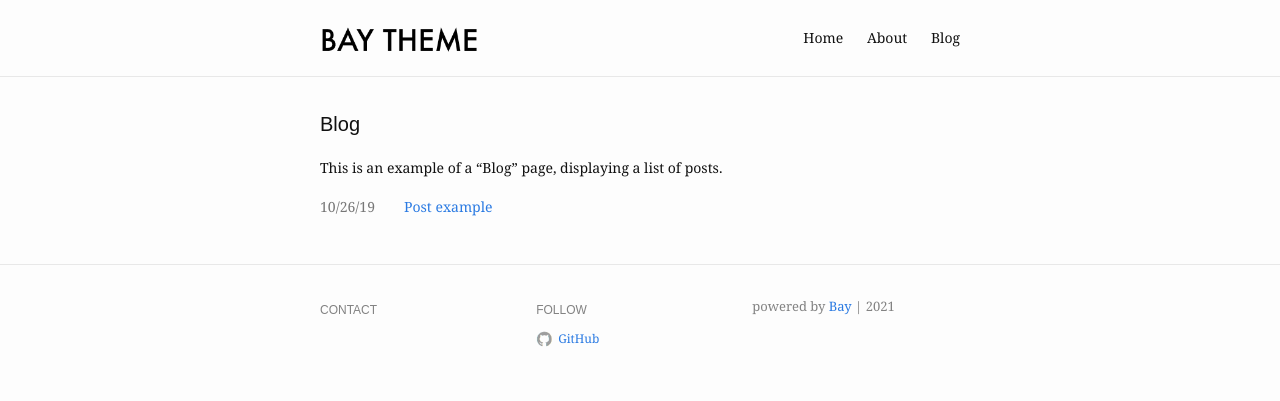
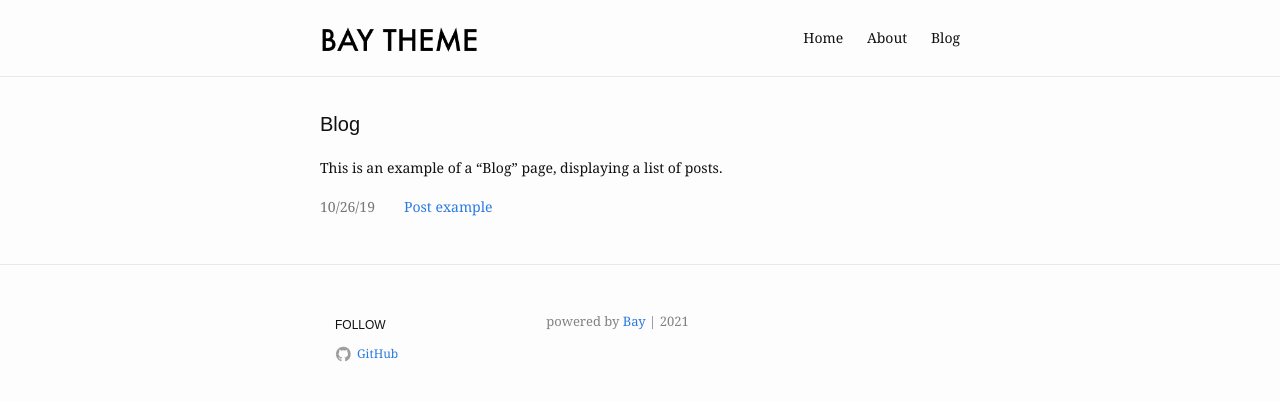
Before and after one commit to tranktle/read_ml_book, a Jekyll site: the page built from blog.md, in a window 1280 px wide. Shown: the top 401 px of the page. Built offline with Jekyll 4.4.1, drawn with Linux system fonts in a browser that asks for light colours.

Commit message:
Update footer.html

```diff
--- a/_includes/footer.html
+++ b/_includes/footer.html
@@ -2,27 +2,7 @@
   <div class="wrapper">
     <div class="footer-col-wrapper">
       <div class="footer-col footer-col-1">
-        <h4>CONTACT</h4>
 
-        <div class="social-links">
-          {% for contact in site.footer.contact %}
-            <div class="social-link contact-links">
-
-              {% assign contact_icon_path = "/assets/img/icons/" | append: contact.name | downcase | append: ".png" | absolute_url %}
-              <img
-                src="{{ contact_icon_path }}"
-                alt="{{ contact.name | downcase }}"
-              />
-              <a href="{{ contact.link }}" id="{{ contact.name | downcase }}-link">
-                {% if contact.value and contact.value != "" and contact.value != nil %}
-                  {{ contact.value }}
-                {% else %}
-                  {{ contact.name }}
-                {% endif %}
-              </a>
-            </div>
-
-          {% endfor %}
         </div>
       </div>
 
```
